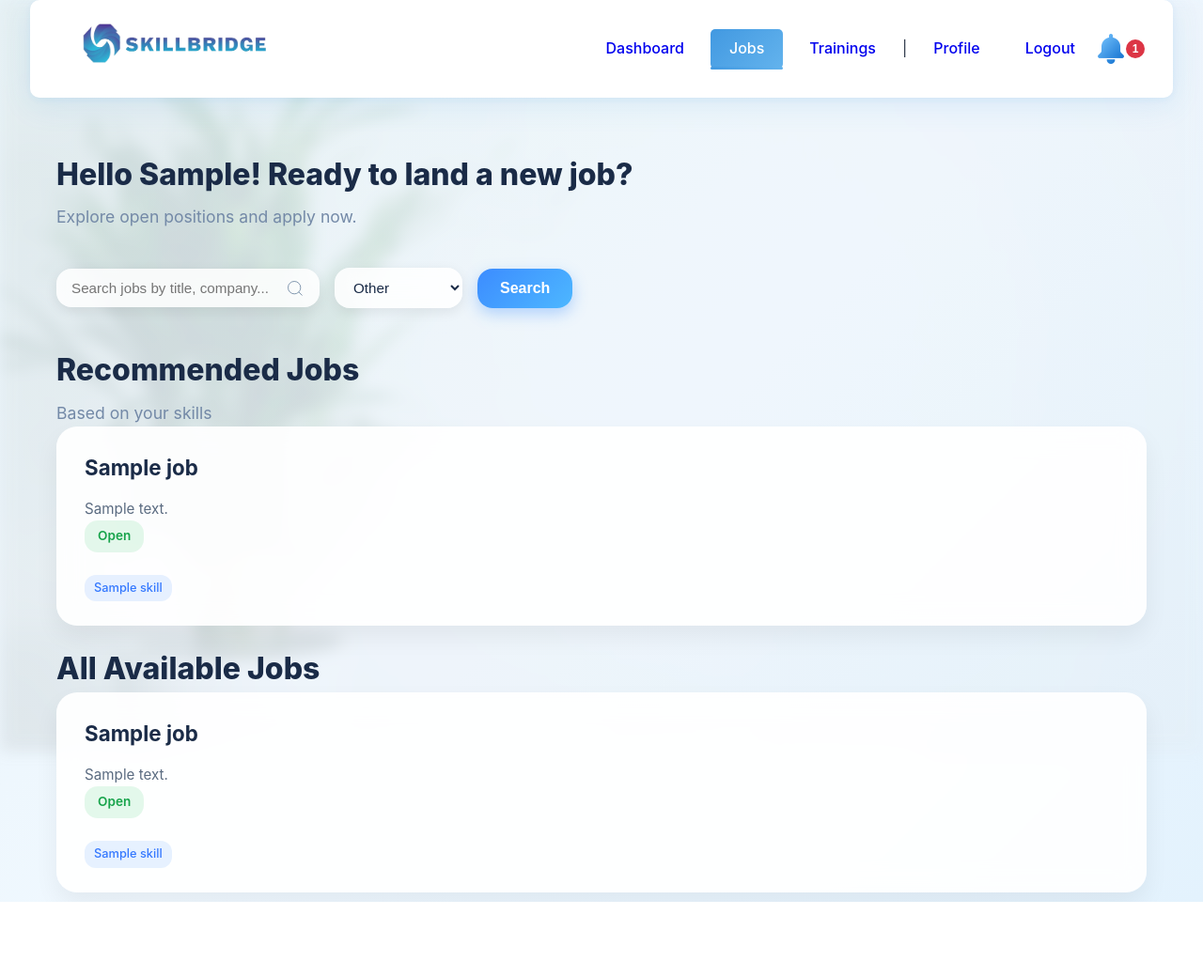
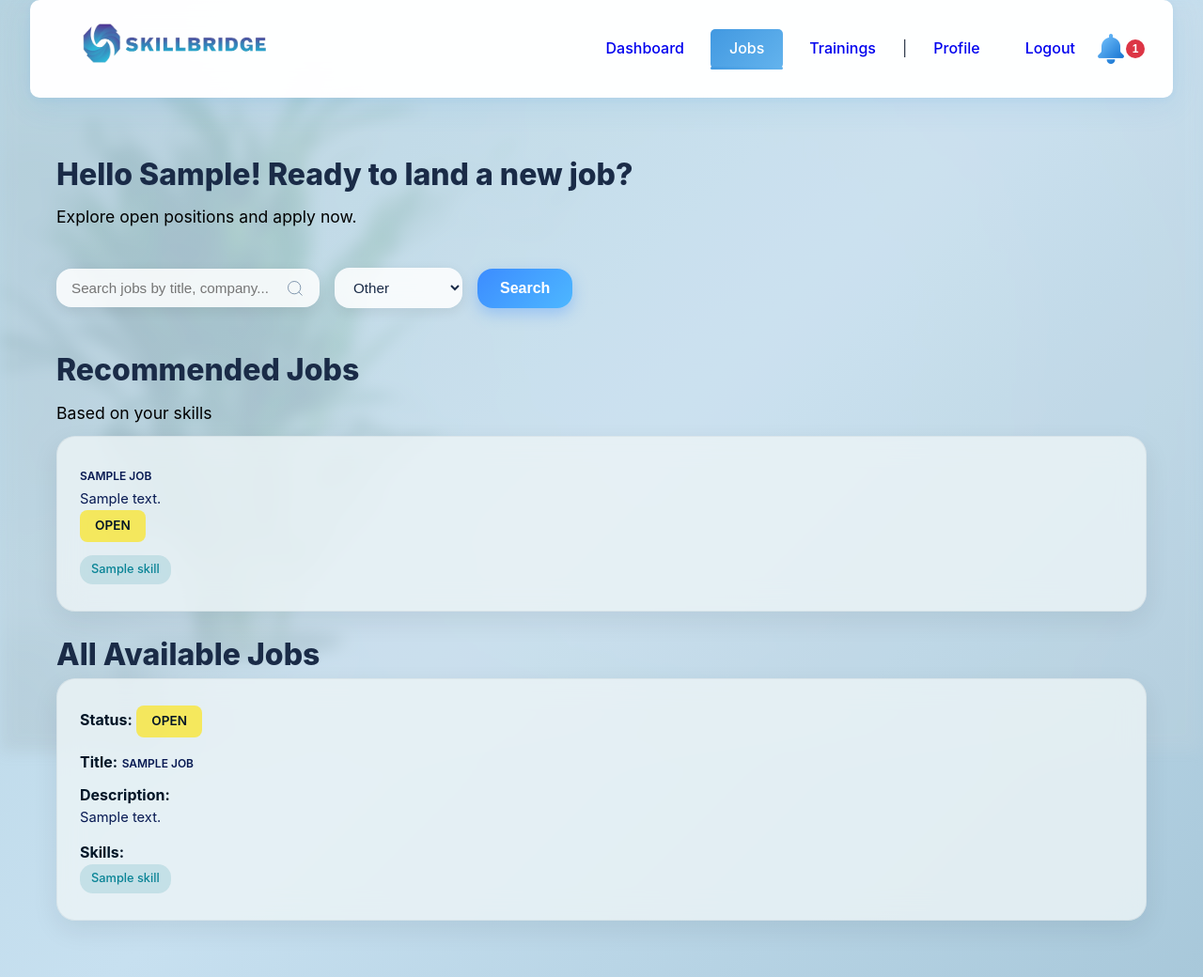
Before and after one commit to Jhondy052904/SkillBridge, a Django app: template templates/jobs/list_jobs.html in a window 1280 px wide. Shown: the whole page at 94% size. Before the commit the page ends 960 px from the top, so only its background shows below. Run offline with Django 5.2, Linux system fonts and the light colour scheme; a user stored in the database is signed in; tables that the repository leaves empty hold one stand-in row (values such as "Sample post"); the template is opened without the code that fills it: most values are stand-ins (such as "Sample title", 1, 10 or a date in 2020); data that the repository does not hold is empty; parts of the project's set-up code (start-up, migrations or seed data) failed here and were passed over.

Commit message:
Update job and training CSS and templates

```diff
--- a/static/css/jobs/list_jobs.css
+++ b/static/css/jobs/list_jobs.css
@@ -16,7 +16,7 @@ body {
     font-weight: 400;
     color: #2D3748;
     overflow-x: hidden;
-    background: linear-gradient(135deg, #E8F4F8 0%, #F0F8FF 50%, #E3F2FD 100%);
+    background: linear-gradient(135deg, #B5D4E2 0%, #C7E0F0 50%, #A8C8DA 100%);
     line-height: 1.6;
 }
 
@@ -147,8 +147,9 @@ main {
 
 .section-subtitle {
     font-size: 1.1rem;
-    color: #7389A7;
+    color: #000000ff;
     margin-top: 6px;
+    margin-bottom: 10px;
 }
 
 /* =========================================================
@@ -235,6 +236,7 @@ main {
 .job-cards-container {
     display: grid;
     gap: 24px;
+    grid-template-columns: repeat(auto-fit, minmax(280px, 1fr));
 }
 
 .job-card-link {
@@ -242,86 +244,120 @@ main {
 }
 
 .job-card {
-    background: rgba(255,255,255,0.92);
-    border-radius: 22px;
-    padding: 26px 30px;
-    box-shadow: 0 12px 26px rgba(0, 0, 0, 0.06);
+    background: #ebf4f6d5;
+    border-radius: 20px;
+    padding: 28px 24px;
+    box-shadow: 0 10px 28px rgba(2, 21, 38, 0.08);
     backdrop-filter: blur(14px);
-    transition: 0.25s ease;
+    transition: transform 0.3s ease, box-shadow 0.3s ease;
     cursor: pointer;
+    border: 1px solid rgba(2, 21, 38, 0.05);
 }
 
 .job-card:hover {
-    box-shadow: 0 16px 34px rgba(0,0,0,0.12);
-    transform: translateY(-3px);
+    transform: translateY(-5px);
+    box-shadow: 0 16px 36px rgba(2, 21, 38, 0.16);
+}
+
+/* Label styles */
+.job-card .label {
+    font-size: 1rem;
+    font-weight: 700;
+    color: #021526; /* Dark Blue */
+    margin-bottom: 15px;
+
+}
+
+/* Job title */
+.job-card .job-title {
+    font-size: 0.75rem;
+    font-weight: 600;
+    color: #071952;
+    text-transform: uppercase;
+    margin-bottom: 4px;
+    display: inline-block;
 }
 
 /* Job status badge */
 .job-status-badge {
     display: inline-block;
-    padding: 6px 14px;
-    border-radius: 14px;
+    padding: 6px 16px;
+    border-radius: 8px;
     font-weight: 600;
     font-size: 0.85rem;
-    margin-bottom: 12px;
+    margin-bottom: 14px;
+    text-transform: uppercase;
 }
 
 .job-status-badge.status-open {
-    background: rgba(34, 197, 94, 0.12);
-    color: #16A34A;
+    background: rgba(250, 229, 43, 0.75); /* Soft yellow */
+    color: #021526; /* Yellow text */
 }
 
 .job-status-badge.status-closed {
-    background: rgba(239, 68, 68, 0.12);
+    background: rgba(220, 38, 38, 0.15);
     color: #DC2626;
-}
-
-/* Job title */
-.job-card .job-title {
-    font-size: 1.4rem;
-    font-weight: 700;
-    color: #1A2B47;
-    margin-bottom: 14px;
 }
 
 /* Metadata (company & location) */
 .job-meta-info {
     display: flex;
-    gap: 20px;
-    margin-bottom: 14px;
+    gap: 16px;
+    margin-bottom: 12px;
+    flex-wrap: wrap;
 }
 
 .meta-item {
     display: flex;
     gap: 6px;
-    font-size: 0.95rem;
-    color: #5A6B80;
+    font-size: 0.9rem;
+    color: #071952; /* Navy Blue */
 }
 
-/* Description */
+/* Job description */
+.job-description-wrapper {
+    margin-top: 8px;
+}
+
+.job-description-wrapper .label {
+    margin-bottom: 6px;
+}
+
 .job-description {
-    margin-top: 10px;
-    color: #5A6B80;
-    font-size: 0.95rem;
+    color: #071952;
+    font-size: 0.92rem;
     line-height: 1.6;
 }
 
 /* Skills Tags */
+.job-skills-wrapper {
+    margin-top: 12px;
+}
+
+.job-skills-wrapper .label {
+    margin-bottom: 6px;
+}
+
 .job-skills {
-    margin-top: 12px;
     display: flex;
     flex-wrap: wrap;
     gap: 8px;
 }
 
 .skill-tag {
-    background: rgba(60, 140, 255, 0.12);
-    color: #3478FF;
-    padding: 4px 10px;
-    border-radius: 12px;
+    background: rgba(8, 131, 149, 0.15); /* Mint green highlight */
+    color: #088395;
+    padding: 5px 12px;
+    border-radius: 14px;
     font-size: 0.8rem;
     font-weight: 500;
     white-space: nowrap;
+    transition: background 0.3s ease, transform 0.2s ease;
+}
+
+.skill-tag:hover {
+    background: rgba(55, 183, 195, 0.2); /* Light Mint hover */
+    transform: translateY(-2px);
 }
 
 .skill-tag.no-skills {
--- a/static/css/registration/home.css
+++ b/static/css/registration/home.css
@@ -16,7 +16,7 @@ body {
     font-weight: 400;
     color: #2D3748;
     overflow-x: hidden;
-    background: linear-gradient(135deg, #E8F4F8 0%, #F0F8FF 50%, #E3F2FD 100%);
+    background: linear-gradient(135deg, #B5D4E2 0%, #C7E0F0 50%, #A8C8DA 100%);
     line-height: 1.6;
 }
 
--- a/static/css/trainings/list_trainings.css
+++ b/static/css/trainings/list_trainings.css
@@ -16,7 +16,7 @@ body {
     font-weight: 400;
     color: #2D3748;
     overflow-x: hidden;
-    background: linear-gradient(135deg, #E8F4F8 0%, #F0F8FF 50%, #E3F2FD 100%);
+    background: linear-gradient(135deg, #B5D4E2 0%, #C7E0F0 50%, #A8C8DA 100%);
     line-height: 1.6;
 }
 
@@ -147,7 +147,7 @@ main {
 
 .section-subtitle {
     font-size: 1rem;
-    color: #7389A7;
+    color: #021526;
     margin-top: 6px;
 }
 
--- a/templates/jobs/list_jobs.html
+++ b/templates/jobs/list_jobs.html
@@ -147,13 +147,31 @@
             <a href="{% url 'job_detail' job.JobID %}" class="job-card-link">
                 <div class="job-card">
 
+                    <div class="job-card-content">
 
-                        <div class="job-card-content">
+                        <!-- Job Status -->
+                        <div class="card-header">
+                            <span class="label">Status:</span>
+                            <div class="job-status-badge {% if job.Status == 'Open' %}status-open{% else %}status-closed{% endif %}">
+                                {{ job.Status }}
+                            </div>
+                        </div>
+
+                        <!-- Job Title -->
+                        <div class="job-title-wrapper">
+                            <span class="label">Title:</span>
                             <h3 class="job-title">{{ job.Title }}</h3>
+                        </div>
+
+                        <!-- Job Description -->
+                        <div class="job-description-wrapper">
+                            <span class="label">Description:</span>
                             <p class="job-description">{{ job.Description|truncatechars:100 }}</p>
-                                <div class="card-header">
-                            <div class="job-status-badge {% if job.Status == 'Open' %}status-open{% else %}status-closed{% endif %}">{{ job.Status }}</div>
                         </div>
+
+                        <!-- Job Skills -->
+                        <div class="job-skills-wrapper">
+                            <span class="label">Skills:</span>
                             {% if job.skills %}
                             <div class="job-skills">
                                 {% for skill in job.skills %}
@@ -166,6 +184,8 @@
                             </div>
                             {% endif %}
                         </div>
+
+                    </div>
                 </div>
             </a>
             {% endif %}
@@ -177,6 +197,7 @@
         {% endfor %}
     </div>
 </section>
+
 
 </main>
 
```
Also changed, not shown: other parts of static/css/jobs/list_jobs.css (+23 -9 lines), static/css/jobs/job_detail.css (+120 -52 lines), static/css/registration/editprofile.css (+4 -3 lines), static/css/trainings/training_detail.css (+30 -22 lines), templates/training/training_detail.html (+3 -10 lines), templates/jobs/job_detail.html (line endings or trailing spaces). Lines whose indentation alone changed are shown as unchanged.
